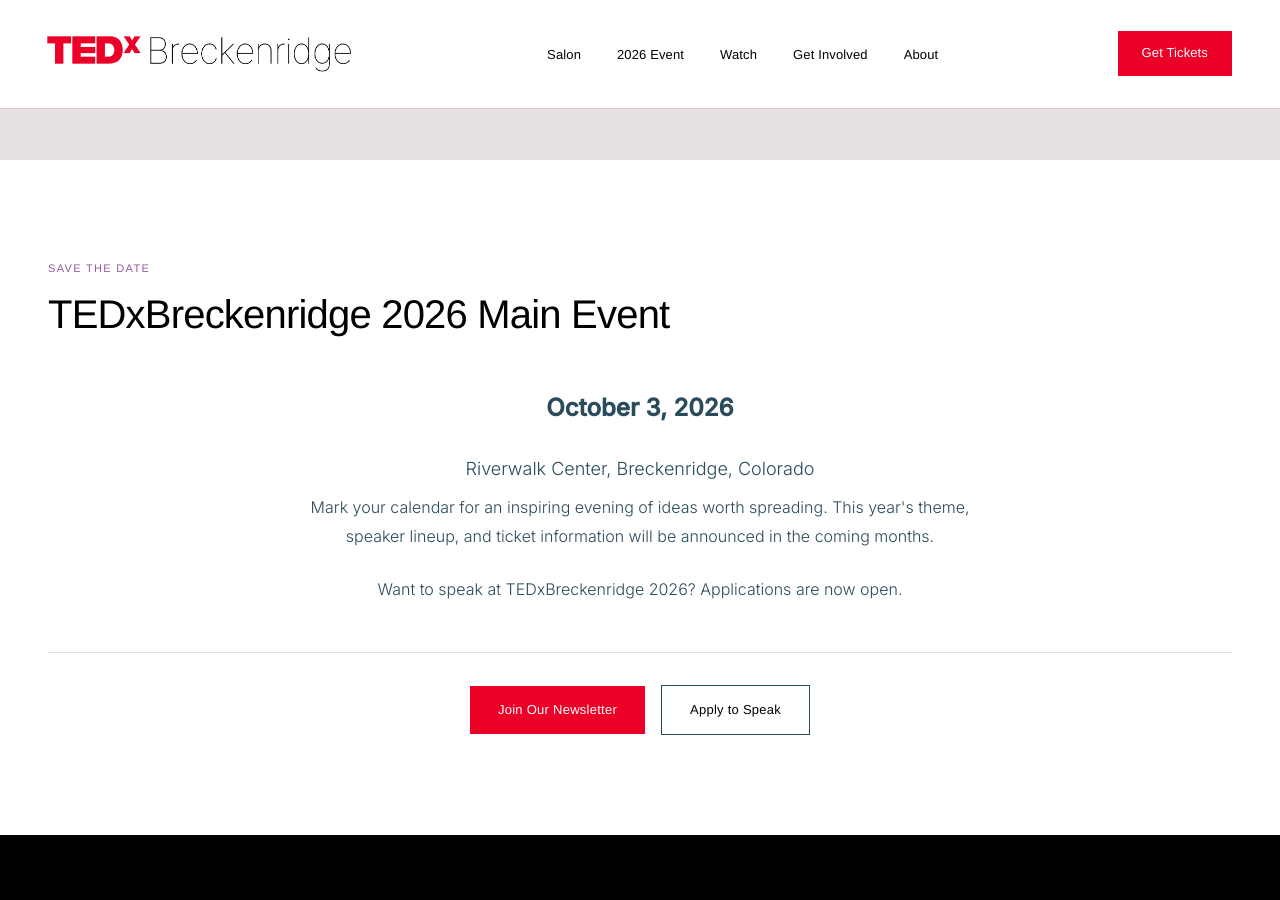
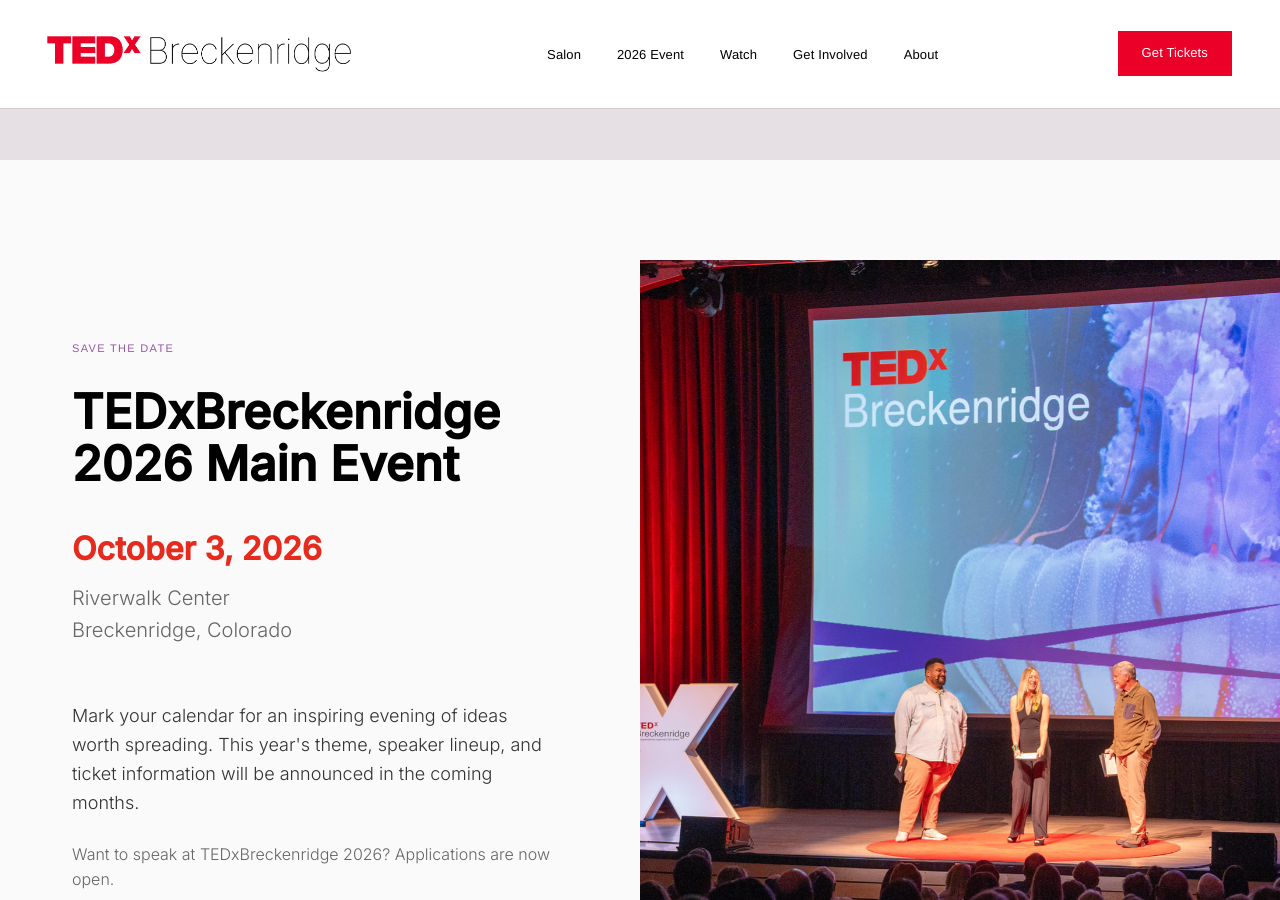
Before and after one commit to ardell/tedxbreckenridge, a Jekyll site: the page built from 2026/index.html, in a window 1280 px wide and 900 px high, scrolled down 2067 px. Built offline with Jekyll 4.4.1, drawn with Linux system fonts in a browser that asks for light colours.

Commit message:
Improve the 2026 event section.

```diff
--- a/2026/index.html
+++ b/2026/index.html
@@ -85,20 +85,94 @@
 </section>
 
 <!-- Save the Date Section -->
-<section class="section speakers-section" id="main-event">
-    <div class="section-header">
-        <div class="section-eyebrow">Save the Date</div>
-        <h2 class="section-title">TEDxBreckenridge 2026 Main Event</h2>
-    </div>
-    <div class="speakers-intro" style="max-width: 700px; margin: 0 auto 48px; text-align: center;">
-        <p style="font-size: 24px; margin-bottom: 24px;"><strong>October 3, 2026</strong></p>
-        <p style="font-size: 18px; margin-bottom: 8px;">Riverwalk Center, Breckenridge, Colorado</p>
-        <p>Mark your calendar for an inspiring evening of ideas worth spreading. This year's theme, speaker lineup, and ticket information will be announced in the coming months.</p>
-        <p style="margin-top: 24px;">Want to speak at TEDxBreckenridge 2026? Applications are now open.</p>
-    </div>
-    <div class="speakers-footer" style="display: flex; gap: 16px; justify-content: center; flex-wrap: wrap;">
-        <a href="#newsletter" class="btn btn-primary">Join Our Newsletter</a>
-        <a href="https://tedxbreckenridge.com/speak" target="_blank" class="btn btn-secondary">Apply to Speak</a>
+<section class="section section-full" id="main-event" style="background: #fafafa; overflow: hidden; min-height: 700px;">
+    <style>
+        .save-date-container {
+            display: grid;
+            grid-template-columns: 1fr 1fr;
+            max-width: 1400px;
+            margin: 0 auto;
+            min-height: 700px;
+        }
+        .save-date-content {
+            padding: 80px 80px 80px 24px;
+            display: flex;
+            flex-direction: column;
+            justify-content: center;
+        }
+        .save-date-image {
+            position: relative;
+            margin-right: -100px;
+        }
+        .save-date-image img {
+            position: absolute;
+            top: 0;
+            left: 0;
+            width: 100%;
+            height: 100%;
+            object-fit: cover;
+            object-position: center;
+        }
+        @media (max-width: 900px) {
+            .save-date-container {
+                grid-template-columns: 1fr;
+                min-height: auto;
+            }
+            .save-date-content {
+                padding: 60px 24px;
+                order: 1;
+            }
+            .save-date-image {
+                margin-right: 0;
+                height: 400px;
+                order: 2;
+            }
+            .save-date-image img {
+                position: relative;
+            }
+        }
+        @media (max-width: 600px) {
+            .save-date-content {
+                padding: 40px 24px;
+            }
+            .save-date-content h2 {
+                font-size: 2rem !important;
+            }
+            .save-date-content .date-large {
+                font-size: 1.5rem !important;
+            }
+            .save-date-image {
+                height: 300px;
+            }
+        }
+    </style>
+    <div class="save-date-container">
+        <div class="save-date-content">
+            <div class="section-eyebrow">Save the Date</div>
+            <h2 style="font-size: 3rem; line-height: 1.1; margin: 16px 0 32px;">TEDxBreckenridge 2026 Main Event</h2>
+
+            <div style="margin-bottom: 32px;">
+                <p class="date-large" style="font-size: 2rem; font-weight: 700; margin-bottom: 8px; color: #e62b1e;">October 3, 2026</p>
+                <p style="font-size: 1.25rem; color: #666; margin-bottom: 24px;">Riverwalk Center<br>Breckenridge, Colorado</p>
+            </div>
+
+            <p style="font-size: 1.125rem; line-height: 1.6; margin-bottom: 24px; color: #333;">
+                Mark your calendar for an inspiring evening of ideas worth spreading. This year's theme, speaker lineup, and ticket information will be announced in the coming months.
+            </p>
+
+            <p style="font-size: 1rem; line-height: 1.6; margin-bottom: 32px; color: #666;">
+                Want to speak at TEDxBreckenridge 2026? Applications are now open.
+            </p>
+
+            <div style="display: flex; gap: 16px; flex-wrap: wrap;">
+                <a href="#newsletter" class="btn btn-primary">Join Our Newsletter</a>
+                <a href="https://tedxbreckenridge.com/speak" target="_blank" class="btn btn-secondary">Apply to Speak</a>
+            </div>
+        </div>
+
+        <div class="save-date-image">
+            <img src="{{ '/assets/images/54345834371_10a846b336_k.jpg' | relative_url }}" alt="TEDxBreckenridge event">
+        </div>
     </div>
 </section>
 
```
Also changed, not shown: 2026/assets/images/54345834371_10a846b336_k.jpg (added).
